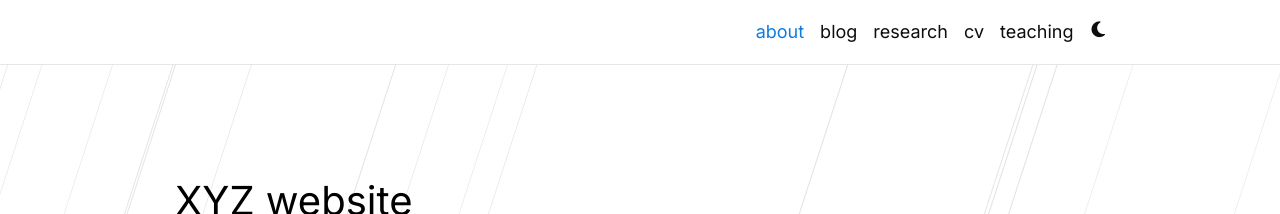
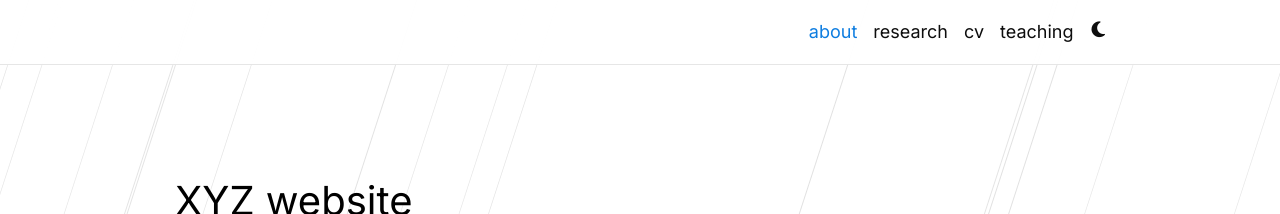
Before and after one commit to xyz2023ca/xyz2023ca.github.io, a Jekyll site: the page built from _pages/about.md, in a window 1280 px wide. Shown: the top 214 px of the page. Built offline with Jekyll 4.4.1, drawn with Linux system fonts in a browser that asks for light colours; full-size pictures stand in for the smaller copies a plugin makes; comment, search, counter and statistics services are not loaded; a style sheet for code colours, icons or effects is not loaded.

Commit message:
Update _config.yml

```diff
--- a/_config.yml
+++ b/_config.yml
@@ -121,7 +121,7 @@
 # -----------------------------------------------------------------------------
 
 blog_name:  # blog_name will be displayed in your blog page  e.g., al-folio; the blog can be disabled on _config.yml by leaving the blog_name line empty
-blog_nav_title: blog # your blog must have a title for it to be displayed in the nav bar
+blog_nav_title:  # your blog must have a title for it to be displayed in the nav bar;  blog
 blog_description: a simple whitespace theme for academics
 permalink: /blog/:year/:title/
 
```
